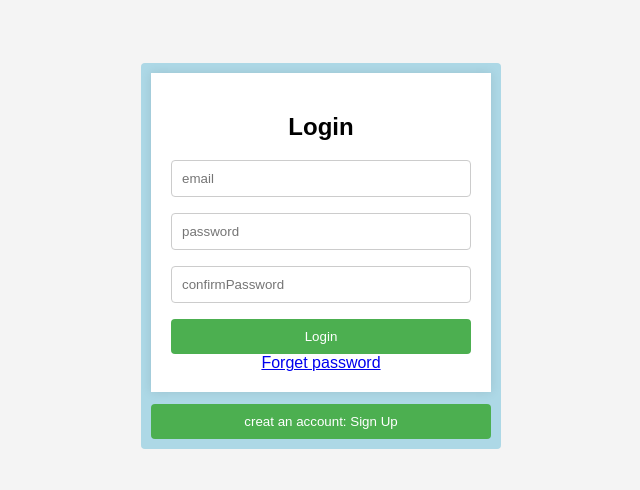
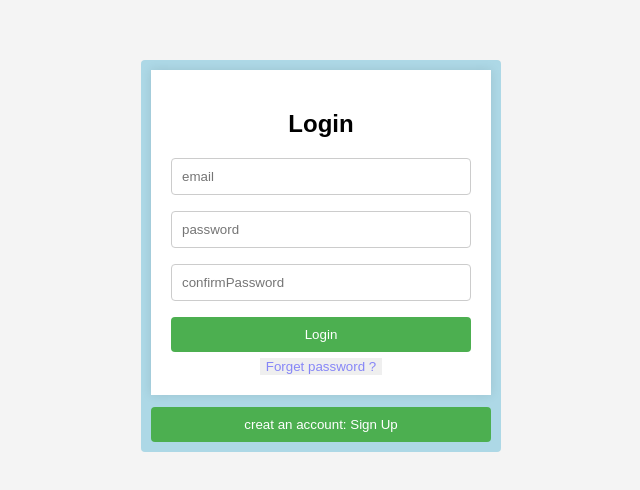
Before and after one commit to belal0438/expenseTrackerUsingReact, a React (Create React App) app: page / in a window 1280 px wide. Shown: the part 144-634 px from the top of the page, without its empty margins (319-959 px from the left). Built offline with nearby package versions, Linux system fonts and the light colour scheme.

Commit message:
Forget Password Added

```diff
--- /dev/null
+++ b/src/components/Users/userForgetPassword.js
@@ -0,0 +1,62 @@
+import React, { useRef, useState } from "react";
+import "./usersForm.css";
+import axios from "axios";
+
+const UserForgetPassword = () => {
+  const [isLoading, setIsLoading] = useState(false);
+  const inputEmailRef = useRef();
+  const formSubmitHandler = async (eve) => {
+    eve.preventDefault();
+    try {
+      setIsLoading(true);
+      const result = await axios.post(
+        "https://identitytoolkit.googleapis.com/v1/accounts:sendOobCode?key=AIzaSyBBwPK-3FcqO64_z8KE_TOY-luwAxohwB4",
+        {
+          email: inputEmailRef.current.value,
+          requestType: "PASSWORD_RESET",
+        }
+      );
+
+      if (result.status === 200) {
+        setIsLoading(false);
+        alert("Email hase been sent");
+        //   console.log("forgetPassResult", result);
+      } else {
+        throw new Error("Somthing went wrong");
+      }
+    } catch (error) {
+      setIsLoading(false);
+      alert(error.message);
+      //   console.log("Error while forget pass Email");
+    }
+  };
+  return (
+    <div className="Container">
+      <div className="userDivContainer">
+        <form className="userForm" onSubmit={formSubmitHandler}>
+          <h3>Forget Password</h3>
+          <span className="forgetPassSpan">
+            Enter the email which you have registered
+          </span>
+          <input
+            type="email"
+            name="email"
+            className="inputvalue"
+            placeholder="email"
+            autoComplete="new-email"
+            ref={inputEmailRef}
+            required
+          />
+
+          {isLoading && <p>sending email...</p>}
+
+          <button type="submit" className="SubmitBtn">
+            submit
+          </button>
+        </form>
+      </div>
+    </div>
+  );
+};
+
+export default UserForgetPassword;
--- a/src/components/Users/users.js
+++ b/src/components/Users/users.js
@@ -1,112 +1,19 @@
-import React, { useRef, useState, useContext } from "react";
-import axios from "axios";
-import "./users.css";
-import AuthContext from "../../store/auth-context";
-const HandlingUrlData = async (url, data) => {
-  try {
-    const result = await axios.post(url, data);
-    // console.log("result", result);
-    if (result.status === 200) {
-      return result;
-    }
-    return null;
-  } catch (error) {
-    // console.log("error", error);
-    alert(error.message);
-    return;
-  }
-};
+import React, { useState } from "react";
+import UserForgetPassword from "./userForgetPassword";
+import UsersForm from "./usersForm";
 
 const Users = () => {
-  const [isLogin, setIsLogin] = useState(true);
-  const inputEmailRef = useRef();
-  const inputPasswordRef = useRef();
-  const inputConfirmPassRef = useRef();
-  const AuthCtxt = useContext(AuthContext);
+  const [showUserForm, setShowUserFrom] = useState(true);
 
-  const switchAccountSignUpLogin = () => {
-    setIsLogin((prevState) => !prevState);
-  };
-
-  const formSubmitHandler = async (eve) => {
-    eve.preventDefault();
-    const obj = {
-      email: inputEmailRef.current.value,
-      password: inputPasswordRef.current.value,
-      confirmPass: inputConfirmPassRef.current.value,
-    };
-    // console.log(obj);
-    let url;
-    if (isLogin) {
-      url =
-        "https://identitytoolkit.googleapis.com/v1/accounts:signInWithPassword?key=AIzaSyBBwPK-3FcqO64_z8KE_TOY-luwAxohwB4";
-      const result = await HandlingUrlData(url, {
-        ...obj,
-        returnSecureToken: true,
-      });
-      if (result) {
-        alert("User logged successfuly");
-        // console.log("data", result.data.idToken);
-        AuthCtxt.loggin(result.data.idToken);
-      }
-    } else {
-      url =
-        "https://identitytoolkit.googleapis.com/v1/accounts:signUp?key=AIzaSyBBwPK-3FcqO64_z8KE_TOY-luwAxohwB4";
-      const result = await HandlingUrlData(url, {
-        ...obj,
-        returnSecureToken: true,
-      });
-      if (result) {
-        alert("Account created successfuly");
-      }
-    }
+  const OnClickFrogetPass = () => {
+    setShowUserFrom(false);
   };
 
   return (
-    <div className="Container">
-      <div className="userDivContainer">
-        <form className="userForm" onSubmit={formSubmitHandler}>
-          <h2>{isLogin ? "Login" : "Sign Up"}</h2>
-          <input
-            type="email"
-            name="email"
-            className="inputvalue"
-            placeholder="email"
-            autoComplete="new-email"
-            ref={inputEmailRef}
-            required
-          />
-          <input
-            type="password"
-            name="password"
-            className="inputvalue"
-            placeholder="password"
-            autoComplete="new-password"
-            ref={inputPasswordRef}
-            required
-          />
-          <input
-            type="password"
-            name="confirmPassword"
-            className="inputvalue"
-            placeholder="confirmPassword"
-            autoComplete="new-password"
-            ref={inputConfirmPassRef}
-            required
-          />
-          <button type="submit" className="SubmitBtn">
-            {isLogin ? "Login" : "creat Account"}
-          </button>
-          {isLogin && <a href="/user.js">Forget password</a>}
-        </form>
-        <button
-          type="submit"
-          className="signupLoginBtn"
-          onClick={switchAccountSignUpLogin}>
-          {isLogin ? "creat an account: Sign Up" : "Have an account: Login"}
-        </button>
-      </div>
-    </div>
+    <>
+      {showUserForm && <UsersForm OnclickFrogetPass={OnClickFrogetPass} />}
+      {!showUserForm && <UserForgetPassword />}
+    </>
   );
 };
 
--- a/src/components/Users/users.css
+++ b/src/components/Users/usersForm.css
@@ -32,6 +32,16 @@
   border-radius: 4px;
 }
 
+.forgetPass {
+  border: none;
+  color: rgb(134, 134, 247);
+  margin-top: 6px;
+}
+
+.forgetPassSpan {
+  margin: 0 2px 8px 2px;
+}
+
 .SubmitBtn {
   width: 100%;
   background-color: #4caf50;
--- /dev/null
+++ b/src/components/Users/usersForm.js
@@ -0,0 +1,118 @@
+import React, { useRef, useState, useContext } from "react";
+import axios from "axios";
+import "./usersForm.css";
+import AuthContext from "../../store/auth-context";
+
+const HandlingUrlData = async (url, data) => {
+  try {
+    const result = await axios.post(url, data);
+    // console.log("result", result);
+    if (result.status === 200) {
+      return result;
+    }
+    return null;
+  } catch (error) {
+    // console.log("error", error);
+    alert(error.message);
+    return;
+  }
+};
+
+const UsersForm = (props) => {
+  const [isLogin, setIsLogin] = useState(true);
+  const inputEmailRef = useRef();
+  const inputPasswordRef = useRef();
+  const inputConfirmPassRef = useRef();
+  const AuthCtxt = useContext(AuthContext);
+
+  const switchAccountSignUpLogin = () => {
+    setIsLogin((prevState) => !prevState);
+  };
+
+  const formSubmitHandler = async (eve) => {
+    eve.preventDefault();
+    const obj = {
+      email: inputEmailRef.current.value,
+      password: inputPasswordRef.current.value,
+      confirmPass: inputConfirmPassRef.current.value,
+    };
+    // console.log(obj);
+    let url;
+    if (isLogin) {
+      url =
+        "https://identitytoolkit.googleapis.com/v1/accounts:signInWithPassword?key=AIzaSyBBwPK-3FcqO64_z8KE_TOY-luwAxohwB4";
+      const result = await HandlingUrlData(url, {
+        ...obj,
+        returnSecureToken: true,
+      });
+      if (result) {
+        alert("User logged successfuly");
+        // console.log("data", result.data.idToken);
+        AuthCtxt.loggin(result.data.idToken);
+      }
+    } else {
+      url =
+        "https://identitytoolkit.googleapis.com/v1/accounts:signUp?key=AIzaSyBBwPK-3FcqO64_z8KE_TOY-luwAxohwB4";
+      const result = await HandlingUrlData(url, {
+        ...obj,
+        returnSecureToken: true,
+      });
+      if (result) {
+        alert("Account created successfuly");
+      }
+    }
+  };
+
+  return (
+    <div className="Container">
+      <div className="userDivContainer">
+        <form className="userForm" onSubmit={formSubmitHandler}>
+          <h2>{isLogin ? "Login" : "Sign Up"}</h2>
+          <input
+            type="email"
+            name="email"
+            className="inputvalue"
+            placeholder="email"
+            autoComplete="new-email"
+            ref={inputEmailRef}
+            required
+          />
+          <input
+            type="password"
+            name="password"
+            className="inputvalue"
+            placeholder="password"
+            autoComplete="new-password"
+            ref={inputPasswordRef}
+            required
+          />
+          <input
+            type="password"
+            name="confirmPassword"
+            className="inputvalue"
+            placeholder="confirmPassword"
+            autoComplete="new-password"
+            ref={inputConfirmPassRef}
+            required
+          />
+          <button type="submit" className="SubmitBtn">
+            {isLogin ? "Login" : "creat Account"}
+          </button>
+          {isLogin && (
+            <button className="forgetPass" onClick={props.OnclickFrogetPass}>
+              Forget password ?
+            </button>
+          )}
+        </form>
+        <button
+          type="submit"
+          className="signupLoginBtn"
+          onClick={switchAccountSignUpLogin}>
+          {isLogin ? "creat an account: Sign Up" : "Have an account: Login"}
+        </button>
+      </div>
+    </div>
+  );
+};
+
+export default UsersForm;
```
